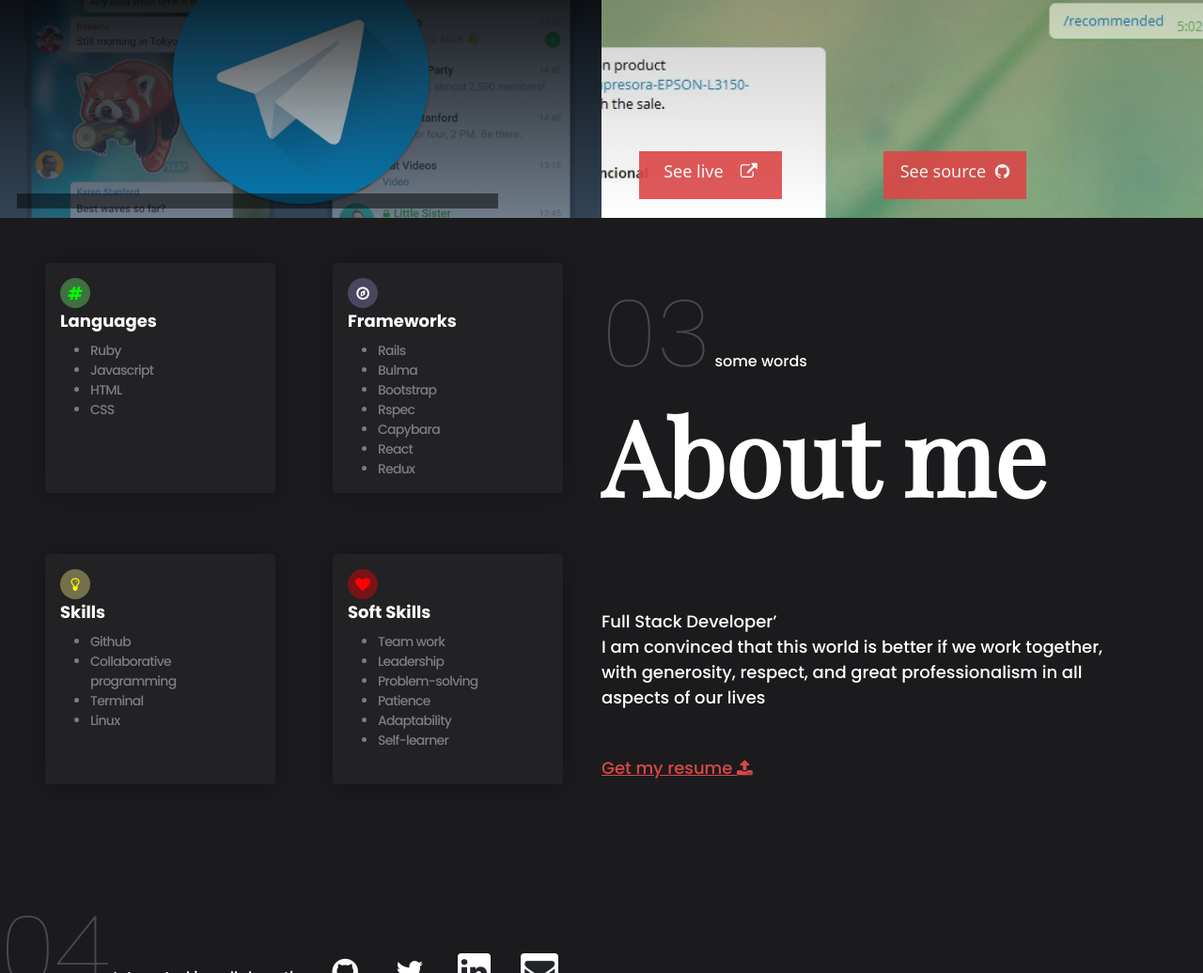
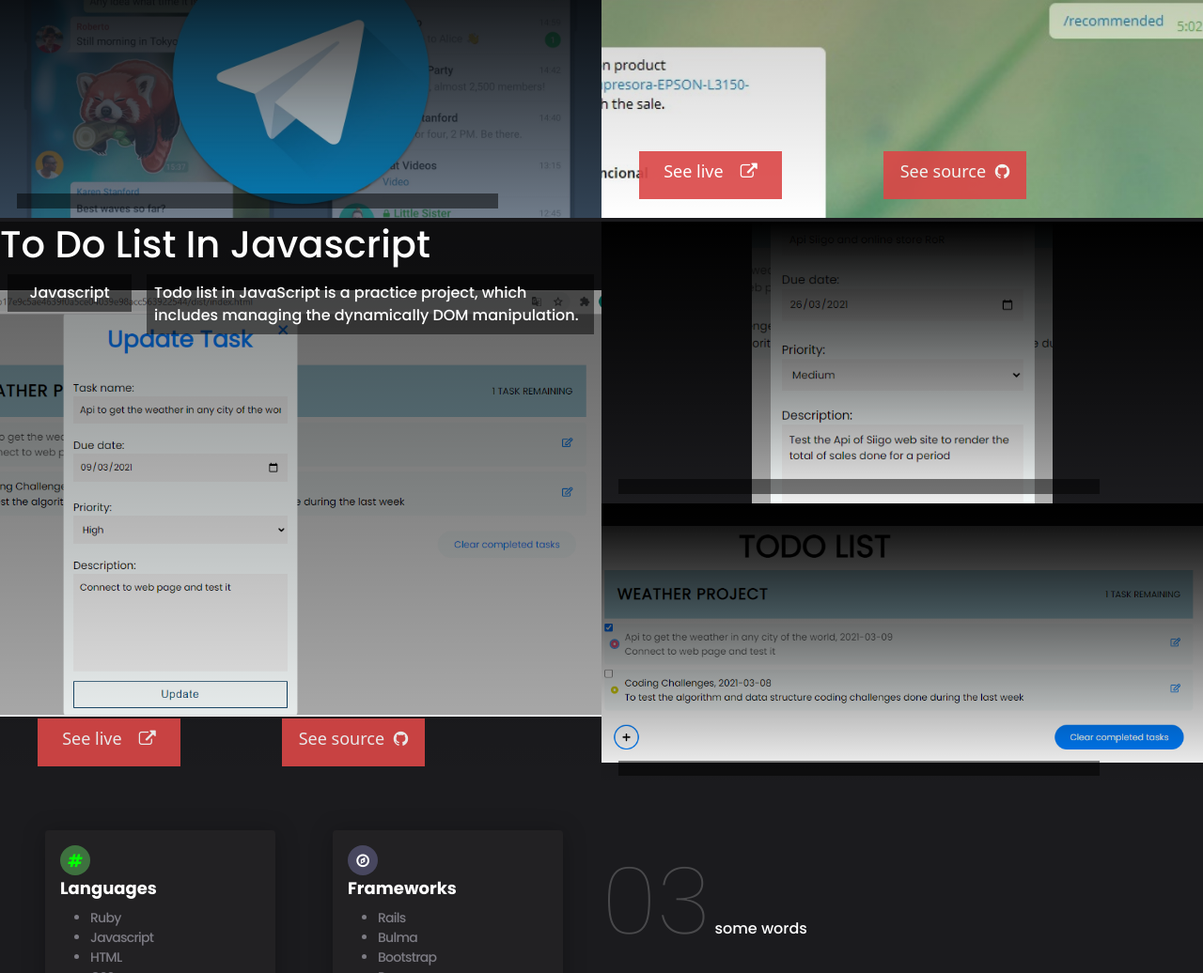
Before and after one commit to cgcarlosg/Personal_Portfolio, a website: page index.html in a window 1280 px wide. Shown: the part 2788-3824 px from the top of the page at 94% size. Drawn offline with nearby package versions, Linux system fonts and the light colour scheme.

Commit message:
Add javascript project

```diff
--- a/assets/stylesheets/main.css
+++ b/assets/stylesheets/main.css
@@ -312,6 +312,24 @@ div.languages,
   background:
     linear-gradient(to bottom, rgba(0, 0, 0, 1), rgba(0, 0, 0, 0.5), rgba(255, 255, 255, 0)),
     url('../images/online-shop-mini-2.png') center / 100% no-repeat;
+}
+
+.todo-main-project {
+  background:
+    linear-gradient(to bottom, rgba(0, 0, 0, 0.5), rgba(255, 255, 255, 0)),
+    url('../images/todo-shop-full.png') 90% / 150% no-repeat;
+}
+
+.todo-project {
+  background:
+    linear-gradient(to bottom, rgba(0, 0, 0, 1), rgba(0, 0, 0, 0.5), rgba(255, 255, 255, 0)),
+    url('../images/todo-shop-mini.png') center / 50% no-repeat;
+}
+
+.todo-project-mini {
+  background:
+    linear-gradient(to bottom, rgba(0, 0, 0, 1), rgba(0, 0, 0, 0.5), rgba(255, 255, 255, 0)),
+    url('../images/todo-shop-mini-2.png') center / 100% no-repeat;
 }
 
 .about-me {
--- a/index.html
+++ b/index.html
@@ -230,6 +230,50 @@
         </div>
       </div>
     </section>
+    <section class="projects mt-1 text-white">
+      <div class = 'grid-full'>
+        <div class="todo-main-project position-relative">
+          <h1 class="poppins">
+            To Do List In Javascript
+          </h1>
+          <div class = 'd-flex flex-row poppins'>
+            <div class = 'languages mx-2 p-2 d-flex col-4 justify-content-center'>
+              Javascript
+            </div>
+            <div class = 'project-description mx-2 p-2 col justify-content-center'>
+              Todo list in JavaScript is a practice project, which includes managing the dynamically DOM manipulation.
+            </div>
+          </div>
+          <a target = 'blank'
+              href = 'https://rawcdn.githack.com/cgcarlosg/ToDoList/2b17e9c5ae4639f0a5ce04039e98acc563922544/dist/index.html'
+              class='live position-absolute p-2 d-flex justify-content-evenly
+              align-items-baseline text-decoration-none'>
+              See live
+              <i class = 'fa fa fa-external-link ml-2'></i>
+          </a>
+
+          <a target = 'blank'
+          href = 'https://github.com/cgcarlosg/ToDoList/tree/Feat'
+          class='github position-absolute p-2 d-flex justify-content-evenly
+          align-items-baseline text-decoration-none'>
+          See source
+          <i class = 'fa fa-github'></i>
+        </a>
+        </div>
+      </div>
+      <div class = 'grid-two-rows'>
+        <div class = 'todo-project position-relative'>
+          <span class = 'author mx-2 p-2 position-absolute'>
+
+          </span>
+        </div>
+        <div class = 'todo-project-mini position-relative'>
+          <span class = 'author mx-2 p-2 position-absolute'>
+
+          </span>
+        </div>
+      </div>
+    </section>
     <section class="about-me p-1 p-md-5 poppins text-white">
       <div class = 'my-knowledge' id = 'services'>
         <div class = 'knowledge d-flex flex-column p-3'>
```
Also changed, not shown: assets/images/error app rapigo.jpg (deleted), assets/images/todo-shop-full.png (added), assets/images/todo-shop-mini-2.png (added), assets/images/todo-shop-mini.png (added).
